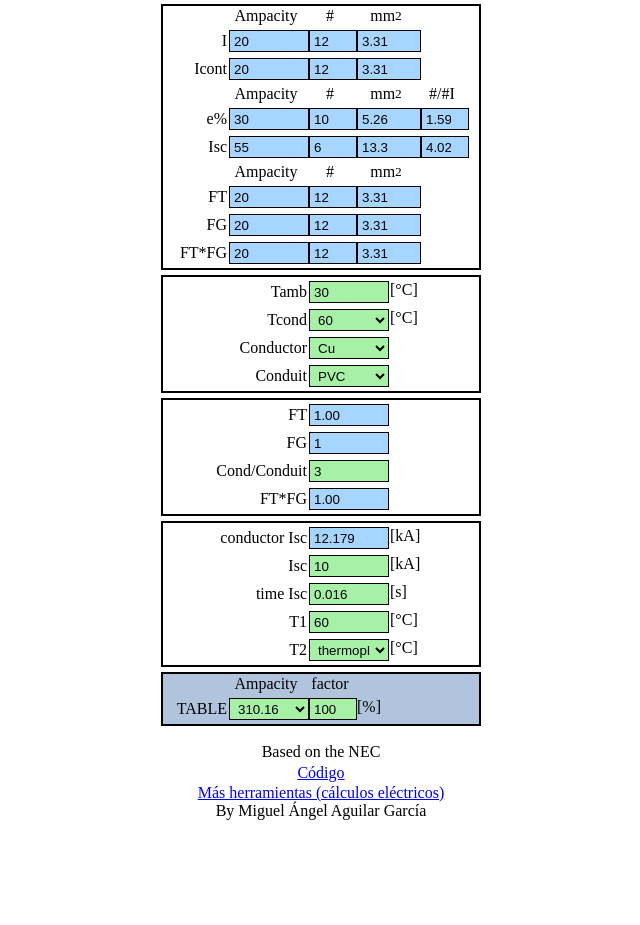
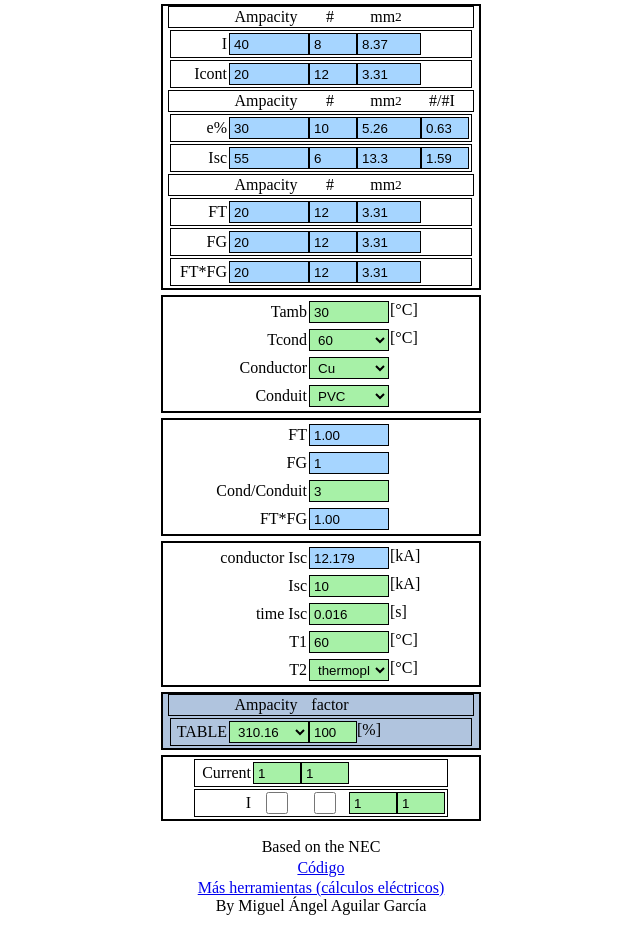
Before and after one commit to MiguelAAguilarG/cal_all_electric_web, a plain HTML site: page index.html in a window 1280 px wide. Shown: the part 616-1541 px from the top of the page, without its empty margins (319-959 px from the left). Before the commit the page ends 1446 px from the top, so only its background shows below. Drawn offline with Linux system fonts and the light colour scheme.

Commit message:
se modifico la logica de current factor, MENOS %e e Isc

```diff
--- a/app.js
+++ b/app.js
@@ -341,7 +341,7 @@
     /**optionvoltageDropArray **/
 
     /**optionIsc **/
-    var AreaCircularMilIsc = AreaCircularMilIscFun(conductorMaterial, temperature2, temperature1, Isc, timeIsc);
+    var AreaCircularMilIsc = AreaCircularMilIscFun(conductorMaterial, temperature2, temperature1, Isc*currentFactorShortCircuit, timeIsc);
     var mm2Isc = cmilToMm2(AreaCircularMilIsc);
 
     for (let index = 0; index < mm2.length; index++) {
@@ -627,14 +627,38 @@
 
     }
     var AmpacityArray = seacherAmpacityArrayFun(AmpacityTABLES, parameters);
-    console.log(AmpacityArray);
     AmpacityArray = AmpacityArray.map(Ampacity =>  AmpacityFactorTABLE*Ampacity);
 
-    var AmpacityIndex = AmpacityIndexFun(AmpacityArray, currentPerConductor, 1);
-    var AmpacityContinuousLoadIndex = AmpacityIndexFun(AmpacityArray, currentPerConductor*1.25, 1);
-    var AmpacityFactorTemperatureIndex = AmpacityIndexFun(AmpacityArray, currentPerConductor, factorTemperature);
-    var AmpacityFactorGroupingIndex = AmpacityIndexFun(AmpacityArray, currentPerConductor, factorGrouping);
-    var AmpacityFactorAdjustmentIndex = AmpacityIndexFun(AmpacityArray, currentPerConductor, factorAdjustment);
+    var currentFactors = [2, 1];
+    var currentFactorsContinuousLoad = [1, 1];
+    var currentFactorsTemperature = [1, 1];
+    var currentFactorsGrouping = [1, 1];
+    var currentFactorsAdjustment = [1, 1];
+    var currentFactorsVoltageDrop = [1, 1];
+    var currentFactorsShortCircuit = [1, 1];
+
+    var currentFactor = resultFactor(currentFactors);
+    var currentFactorContinuousLoad = resultFactor(currentFactorsContinuousLoad);
+    var currentFactorTemperature = resultFactor(currentFactorsTemperature);
+    var currentFactorGrouping = resultFactor(currentFactorsGrouping);
+    var currentFactorAdjustment = resultFactor(currentFactorsAdjustment);
+    var currentFactorVoltageDrop = resultFactor(currentFactorsVoltageDrop);
+    var currentFactorShortCircuit = resultFactor(currentFactorsShortCircuit);
+
+    function resultFactor(currentFactors) {
+        let Factor = 1;
+        for (const factor of currentFactors) {
+            Factor = Factor*factor;
+        }
+
+        return Factor
+    }
+
+    var AmpacityIndex = AmpacityIndexFun(AmpacityArray, currentPerConductor*currentFactor, 1);
+    var AmpacityContinuousLoadIndex = AmpacityIndexFun(AmpacityArray, currentPerConductor*1.25*currentFactorContinuousLoad, 1);
+    var AmpacityFactorTemperatureIndex = AmpacityIndexFun(AmpacityArray, currentPerConductor*currentFactorTemperature, factorTemperature);
+    var AmpacityFactorGroupingIndex = AmpacityIndexFun(AmpacityArray, currentPerConductor*currentFactorGrouping, factorGrouping);
+    var AmpacityFactorAdjustmentIndex = AmpacityIndexFun(AmpacityArray, currentPerConductor*currentFactorAdjustment, factorAdjustment);
 
     var Ampacity = AmpacityArray[AmpacityIndex];
     var AmpacityContinuousLoad = AmpacityArray[AmpacityContinuousLoadIndex];
@@ -947,10 +971,10 @@
 
 }
 
-function AmpacityIndexFun(AmpacityArray, current, factorAmpacity) {
+function AmpacityIndexFun(AmpacityArray, current, Ampacityfactor) {
 
     for (let index = 0; index < AmpacityArray.length; index++) {
-        if (current <= AmpacityArray[index]*factorAmpacity) {
+        if (current <= AmpacityArray[index]*Ampacityfactor) {
             return index;
         } else {
 
@@ -1012,10 +1036,10 @@
     }
 }
 
-function voltageDropIndexFun(AmpacityArray, current, factorAmpacity) {
+function voltageDropIndexFun(AmpacityArray, current, Ampacityfactor) {
 
     for (let index = 0; index < AmpacityArray.length; index++) {
-        if (current <= AmpacityArray[index]*factorAmpacity) {
+        if (current <= AmpacityArray[index]*Ampacityfactor) {
             return index;
         } else {
 
--- a/index.html
+++ b/index.html
@@ -506,6 +506,30 @@
         </form>
     </div>
 
+
+    <div class="box-container">
+        <form id="formC">
+
+            <div class="box-data-current-factors">
+                <label class="text-right">Current</label>
+                <input type="number" value="1" name="currentFactor_GROUP1" id="currentFactor_GROUP1" class="data">
+                <input type="number" value="1" name="currentFactor_GROUP2" id="currentFactor_GROUP2" class="data">
+                <span></span>
+                <span></span>
+            </div>
+
+            <div class="box-data-current-factors">
+                <label class="text-right">I</label>
+                <input type="checkbox" id="check_currentFactor_INDIVIDUAL1" class="label-center">
+                <input type="checkbox" id="check_currentFactor_INDIVIDUAL2" class="label-center">
+                <input type="number" value="1" name="currentFactor_INDIVIDUAL1" id="currentFactor_INDIVIDUAL1" class="data">
+                <input type="number" value="1" name="currentFactor_INDIVIDUAL2" id="currentFactor_INDIVIDUAL2" class="data">
+            </div>
+
+
+        </form>
+    </div>
+
 </body>
 
 <footer>
--- a/style.css
+++ b/style.css
@@ -60,7 +60,7 @@
     padding: 2px;
 }
 
-.box-data, .box-result, .box-result-label, .box-data-custom, .box-data2, .box-data2-label{
+.box-data, .box-result, .box-result-label, .box-data-custom, .box-data2, .box-data2-label, .box-data-current-factors{
     display: grid;
     grid-column: 1 / -1;
     padding: 2px;
@@ -76,8 +76,14 @@
     grid-template-columns: minmax(8.5em, 8.5em) minmax(5em, 5em) minmax(3em, 3em) minmax(2em, 2em);
 }
 
-.box-result, .box-result-label, .box-data2, .box-data2-label{
+.box-result, .box-result-label, .box-data2, .box-data2-label, .box-data-current-factors{
     grid-template-columns: minmax(3.5em, 3.5em) minmax(5em, 5em) minmax(3em, 3em) minmax(4em, 4em) minmax(3em, 3em);
+    border: solid 1px;
+}
+
+.box-data-current-factors{
+    grid-template-columns: minmax(3.5em, 3.5em) minmax(3em, 3em) minmax(3em, 3em) minmax(3em, 3em) minmax(3em, 3em);
+    border: solid 1px;
 }
 
 .label-center{
```
